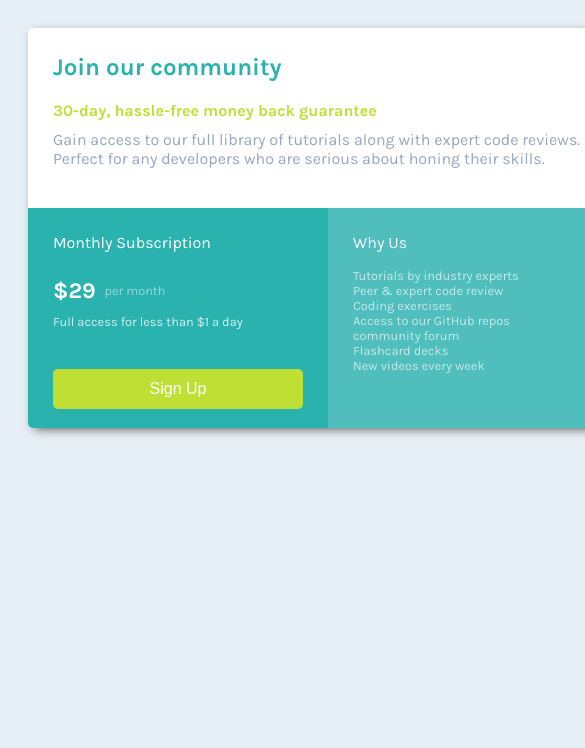
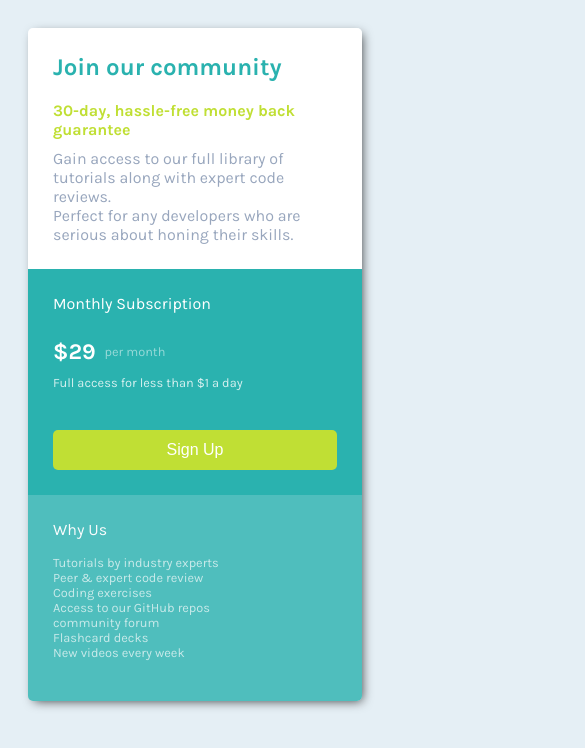
Before and after one commit to lucas-stofaleti/pricing-card-challenge, a plain HTML site: page index.html in a window 390 px wide. Shown: the top 748 px of the page, 585 px wide, since content can reach past the window. Drawn offline with Linux system fonts and the light colour scheme.

Commit message:
feat: mobile compatibility

```diff
--- a/style.css
+++ b/style.css
@@ -27,6 +27,7 @@ h1, h2, p {
     border-radius: 5px;
     overflow: hidden;
 }
+
 
 #top {
     width: 100%;
@@ -131,3 +132,10 @@ ul {
 li {
     font-size: 0.8rem;
 }
+
+@media only screen and (max-width: 650px) {
+    #bottom-left, #bottom-right, #card {
+        width: 100%;
+        height: auto;
+    }
+}
```
